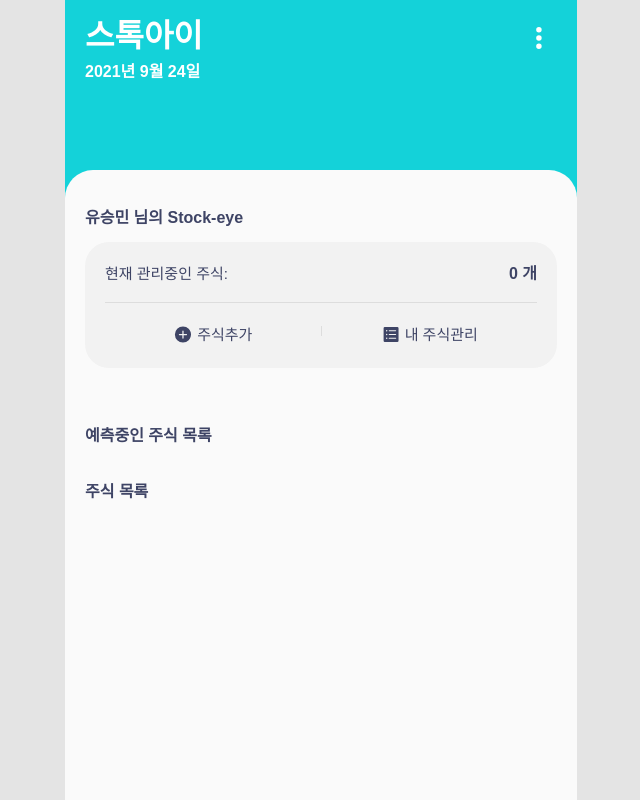
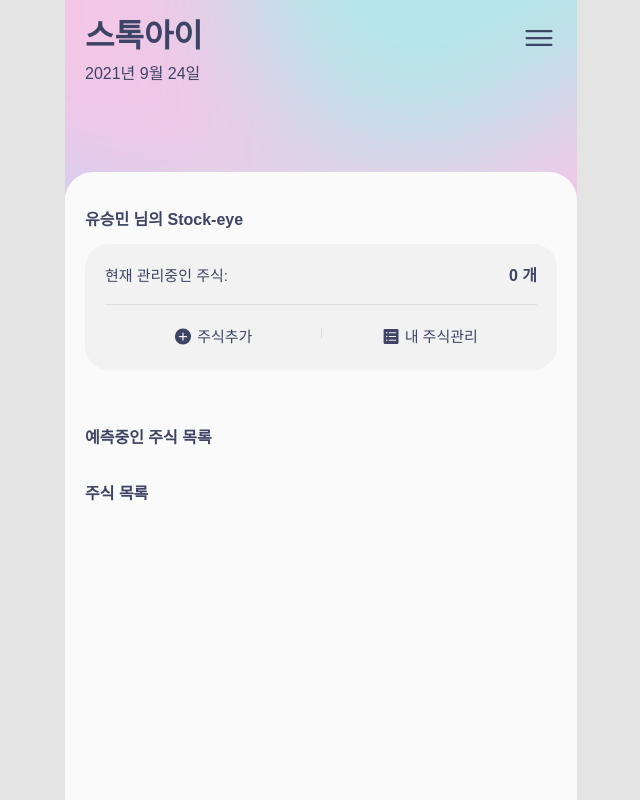
Before and after one commit to seungminRyu/stock-eye, a React (Create React App) app: page / in a window 1280 px wide. Shown: the whole page, without its empty margins (319-959 px from the left). Built offline with nearby package versions, Linux system fonts and the light colour scheme.

Commit message:
Edit: Header 디자인 수정

```diff
--- a/src/component/Header.js
+++ b/src/component/Header.js
@@ -1,7 +1,8 @@
 import React from 'react';
 import styled from 'styled-components';
 
-import icoMore from '../static/asset/ico_more.svg';
+import icoMenu from '../static/asset/ico_menu.svg';
+import imgHeaderBg from '../static/asset/img_header_bg.png';
 
 function Header() {
     const date = new Date();
@@ -22,15 +23,17 @@ const HeaderBlock = styled.header`
     justify-content: space-between;
     font-size: 32px;
     font-weight: 600;
-    color: var(--white);
-    background-color: var(--main);
+    color: var(--font);
+    background: url(${imgHeaderBg}) no-repeat;
+    background-size: cover;
+    background-position: center;
     padding: 20px 20px 120px;
 
     .date {
         font-size: 16px;
-        font-weight: 600;
-        color: var(--white);
-        margin-top: 12px;
+        font-weight: 300;
+        color: var(--font);
+        margin-top: 14px;
     }
 `;
 
@@ -40,7 +43,7 @@ const HeaderText = styled.div`
 const MoreBtn = styled.button`
     width: 36px;
     height: 36px;
-    background-image: url(${icoMore});
+    background-image: url(${icoMenu});
     background-repeat: no-repeat;
     background-postion: center;
     background-size: 36px 36px;
```
Also changed, not shown: src/static/asset/ico_menu.svg (added), src/static/asset/img_header_bg.png (added).
